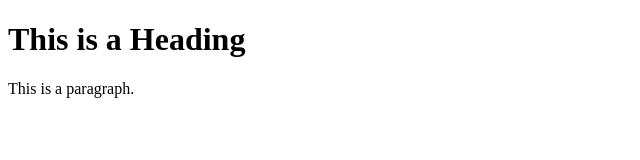
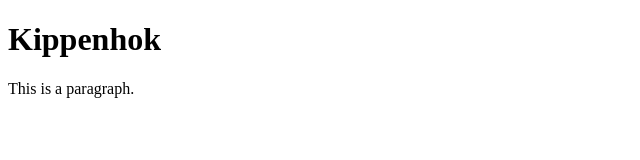
Before and after one commit to 154493/kippenkop, a plain HTML site: page index.html in a window 1280 px wide. Shown: the whole page, without its empty margins (0-640 px from the left). Drawn offline with Linux system fonts and the light colour scheme.

Commit message:
kopje veranderd

```diff
--- a/index.html
+++ b/index.html
@@ -5,7 +5,7 @@
 </head>
 <body>
 
-<h1>This is a Heading</h1>
+<h1>Kippenhok</h1>
 <p>This is a paragraph.</p>
 
 </body>
```
